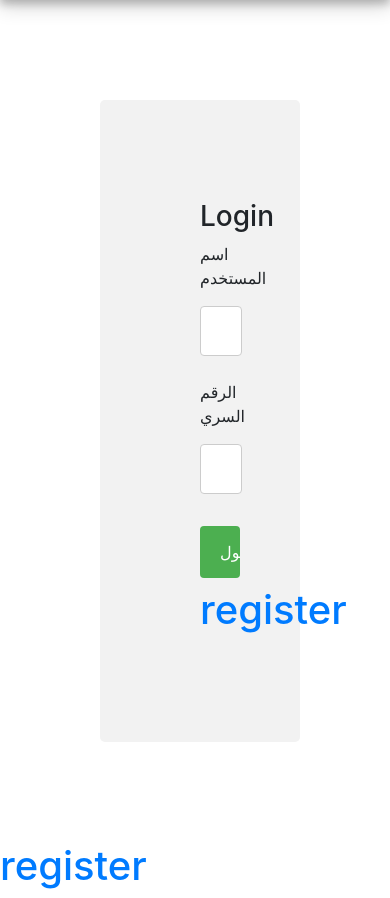
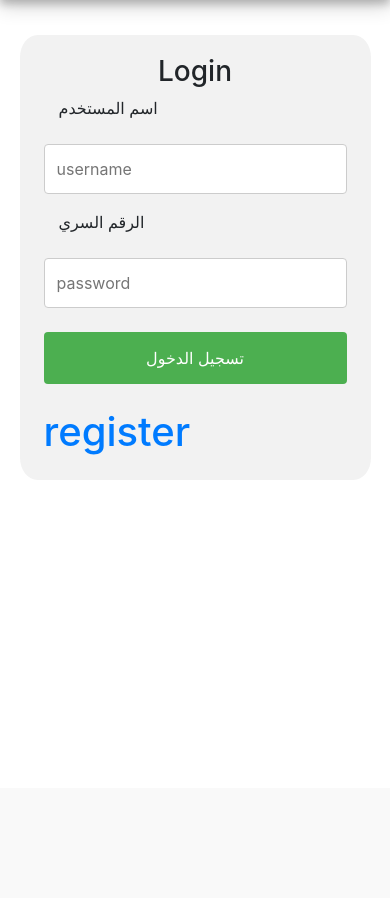
Before and after one commit to smart-programmer/python-chat-bot, a Flask app: page /login in a window 390 px wide. Shown: the part 56-954 px from the top of the page. After the commit the page ends 511 px from the top, so only its background shows below. Run offline with Flask 2, Linux system fonts and the light colour scheme; some libraries are stand-ins or nearby versions.

Commit message:
fixin forms for mobile

```diff
--- a/CHATBOT/static/css/forms.css
+++ b/CHATBOT/static/css/forms.css
@@ -2,9 +2,7 @@
 
 
 input[type=text], select {
-	width: 100%;
-	padding: 12px 20px;
-	margin: 8px 0;
+	padding: 12px;
 	display: inline-block;
 	border: 1px solid #ccc;
 	border-radius: 4px;
@@ -15,7 +13,7 @@ input[type=text], select {
 	width: 100%;
 	background-color: #4CAF50;
 	color: white;
-	padding: 14px 20px;
+	padding: 14px;
 	margin: 8px 0;
 	border: none;
 	border-radius: 4px;
@@ -26,12 +24,38 @@ input[type=text], select {
 	background-color: #45a049;
   }
 
-  .form {
-	border-radius: 5px;
+/* .form {
+	border-radius: 5%;
 	background-color: #f2f2f2;
 	padding: 100px;
-	margin: 100px;
-  }
+	margin-left: auto;
+ 	margin-right: auto;
+  }  */
+
+
+.center {
+	margin-left: auto;
+	margin-right: auto;
+	margin-top: 20px;
+	width: 50%;
+}
+
+.my-container{
+	margin-left: auto;
+	margin-right: auto;
+	padding: 5% 10% 4% 10%;
+	margin-top: 9%;
+	margin-bottom: 40px;
+	width: 90%;
+	border-radius: 5%;
+	background-color: #f2f2f2;
+}
+
+.my-row{
+
+}
+
+
 
 #form-title{
 	text-align: center;
--- a/CHATBOT/templates/layouts/_generalLayout.html
+++ b/CHATBOT/templates/layouts/_generalLayout.html
@@ -13,7 +13,7 @@
     {% block csslinks %}
     {% endblock %}
 
-    <script src="https://code.jquery.com/jquery-3.4.1.slim.min.js" integrity="sha384-J6qa4849blE2+poT4WnyKhv5vZF5SrPo0iEjwBvKU7imGFAV0wwj1yYfoRSJoZ+n" crossorigin="anonymous"></script>
+    <script src="https://code.jquery.com/jquery-3.5.1.slim.min.js" integrity="sha384-DfXdz2htPH0lsSSs5nCTpuj/zy4C+OGpamoFVy38MVBnE+IbbVYUew+OrCXaRkfj" crossorigin="anonymous"></script>
     <script src="https://cdn.jsdelivr.net/npm/popper.js@1.16.0/dist/umd/popper.min.js" integrity="sha384-Q6E9RHvbIyZFJoft+2mJbHaEWldlvI9IOYy5n3zV9zzTtmI3UksdQRVvoxMfooAo" crossorigin="anonymous"></script>
     <script src="https://stackpath.bootstrapcdn.com/bootstrap/4.4.1/js/bootstrap.min.js" integrity="sha384-wfSDF2E50Y2D1uUdj0O3uMBJnjuUD4Ih7YwaYd1iqfktj0Uod8GCExl3Og8ifwB6" crossorigin="anonymous"></script>
     <title>Chat bot</title>
--- a/CHATBOT/templates/login.html
+++ b/CHATBOT/templates/login.html
@@ -7,26 +7,37 @@
 
 
 {% block content %}
-<div class="form">
+<div class="container my-container">
     <h3 id="form-title">Login</h3>
 <form role="form" method="POST">
     {{ form.hidden_tag() }}
 
-    <div class="form-group">
-    {{ form.username.label() }}
-    {{ form.username(placeholder="username") }}
+
+    <div class="form-group row">
+        {{ form.username.label(class="col-sm-12 col-xs-12") }}
+    </div>
+    <div class="form-group row">
+        {{ form.username(placeholder="username", class="col-sm-12 col-xs-12") }}
     </div>
 
-    <div class="form-group">
-    {{ form.password.label() }}
-    {{ form.password(placeholder="password") }}
+    <div class="form-group row">
+            {{ form.password.label(class="col-sm-12 col-xs-12") }}
+    </div>
+    <div class="form-group row">
+        {{ form.password(placeholder="password", class="col-sm-12 col-xs-12") }}
     </div>
 
-    {{ form.submit(class="btn btn-primary") }}
+    <div class="form-group row">
+    {{ form.submit(class="btn btn-primary col-sm-12 col-xs-12") }}
+    </div>
 
 </form>
-<a href="{{ url_for('register') }}"><h1>register</h1></a>
+    <div class="row">
+        <div class="col-sm-12 col-xs-5"></div>
+            <a href="{{ url_for('register') }}"><h1>register</h1></a>
+        </div>
+    </div>
 </div>
-<a href="{{ url_for('register') }}"><h1>register</h1></a>
+
 
 {% endblock %}
```
